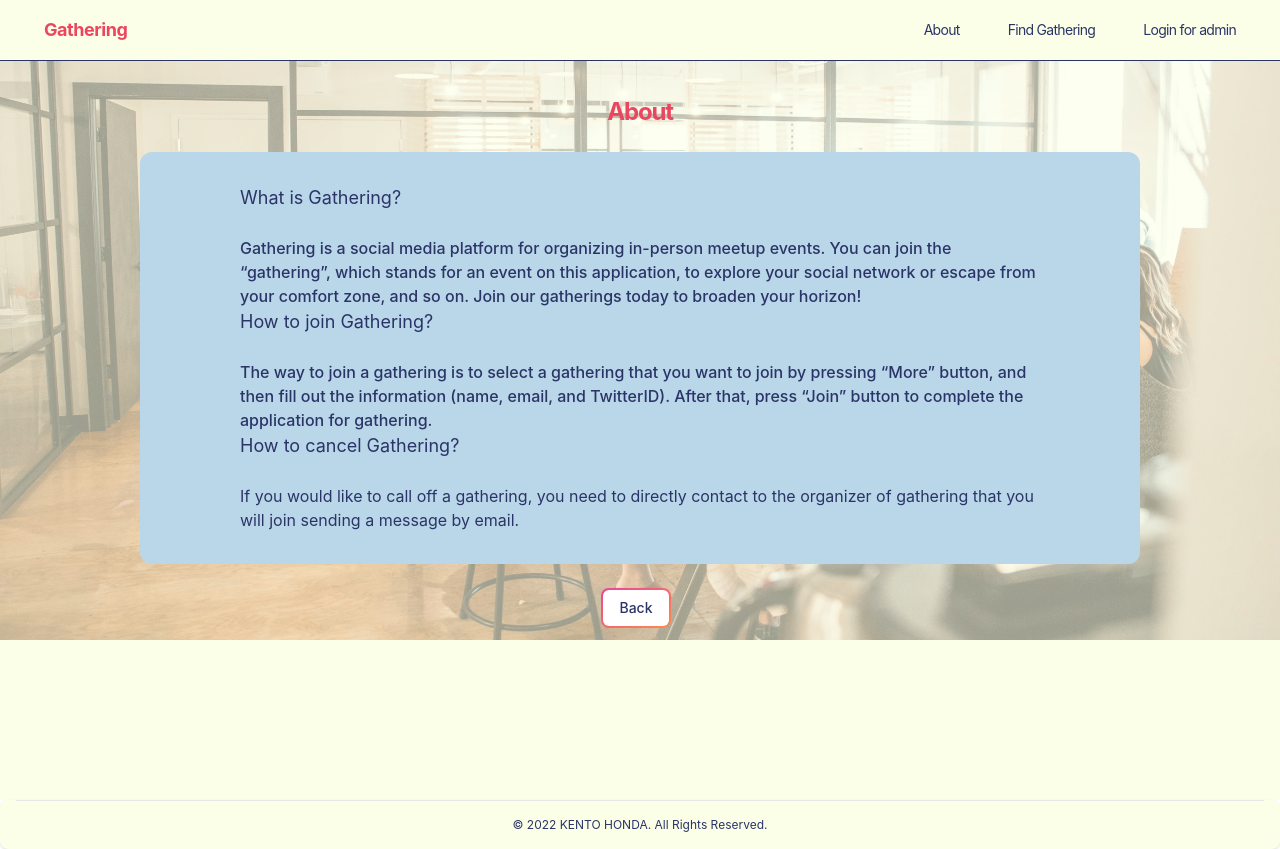
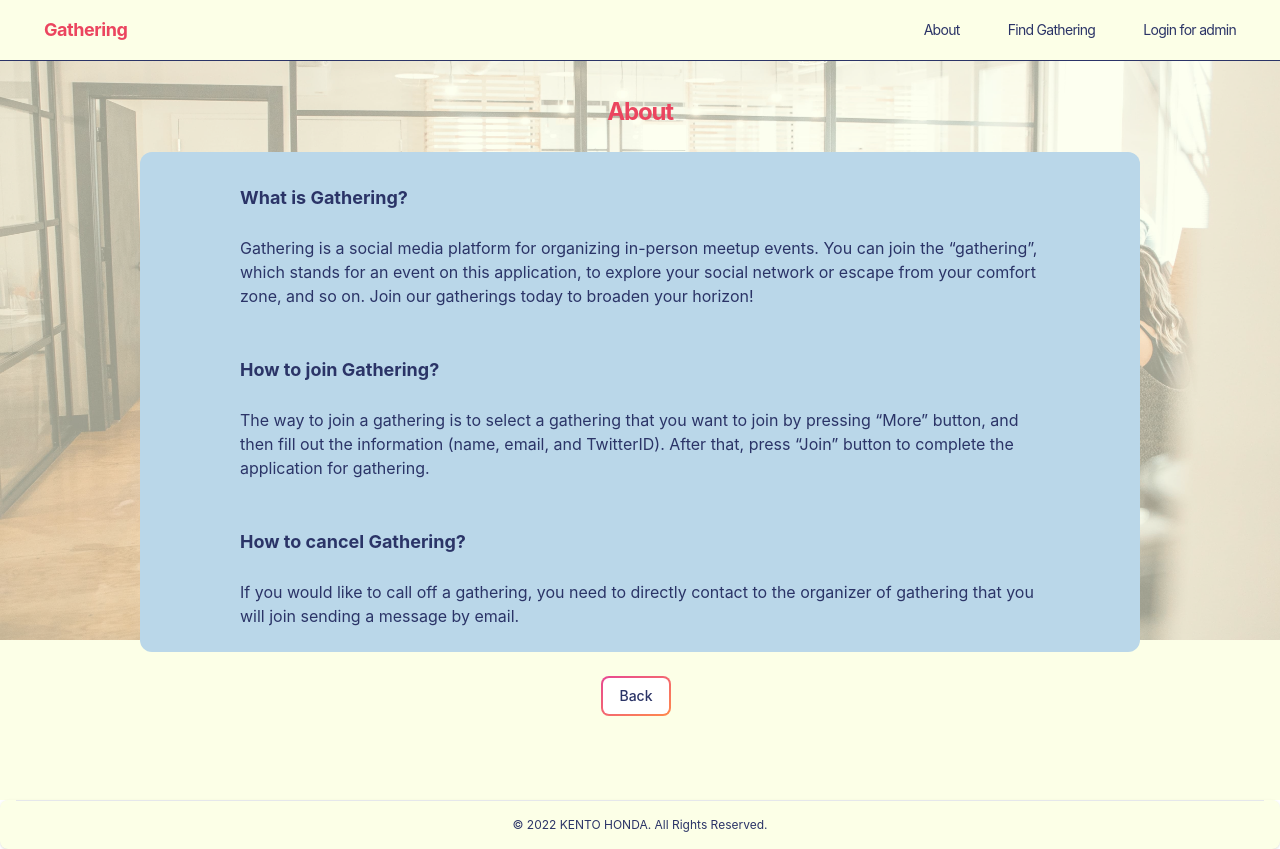
Before and after one commit to keento0809/gathering, a Next.js app in the folder frontend/: page /about in a window 1280 px wide. Built offline with nearby package versions, Linux system fonts and the light colour scheme; no server answers.

Commit message:
Fixed style issue on AboutContainer

```diff
--- a/frontend/features/about/AboutContainer.tsx
+++ b/frontend/features/about/AboutContainer.tsx
@@ -17,11 +17,11 @@ const AboutContainer = () => {
       </h2>
       <Card>
         <div className="explanations py-2 lg:max-w-800 lg:mx-auto">
-          <section className="pb-12">
-            <h3 className="section-title text-lg font-extrabold">
+          <section className="mb-12">
+            <h3 className="section-title text-lg font-bold">
               What is Gathering?
             </h3>
-            <p className="pt-6 font-medium">
+            <p className="pt-6">
               Gathering is a social media platform for organizing in-person
               meetup events. You can join the &ldquo;gathering&rdquo;, which
               stands for an event on this application, to explore your social
@@ -29,11 +29,11 @@ const AboutContainer = () => {
               gatherings today to broaden your horizon!
             </p>
           </section>
-          <section className="pb-12">
-            <h3 className="section-title text-lg font-extrabold">
+          <section className="mb-12">
+            <h3 className="section-title text-lg font-bold">
               How to join Gathering?
             </h3>
-            <p className="pt-6 font-medium">
+            <p className="pt-6">
               The way to join a gathering is to select a gathering that you want
               to join by pressing &ldquo;More&rdquo; button, and then fill out
               the information (name, email, and TwitterID). After that, press
@@ -41,8 +41,8 @@ const AboutContainer = () => {
               gathering.
             </p>
           </section>
-          <section className="pb-12">
-            <h3 className="section-title text-lg font-extrabold">
+          <section className="mb-12">
+            <h3 className="section-title text-lg font-bold">
               How to cancel Gathering?
             </h3>
             <p className="pt-6">
```
